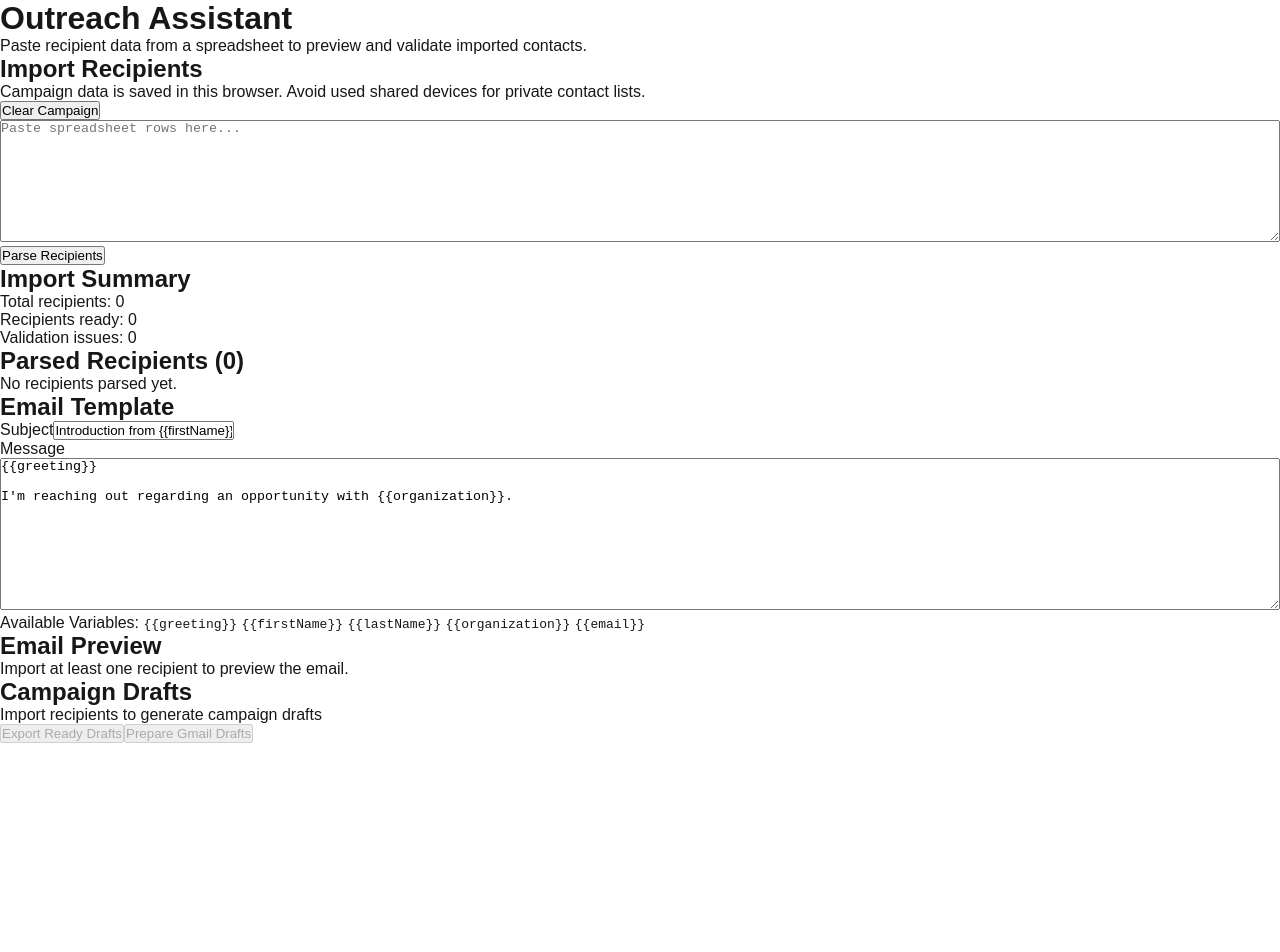
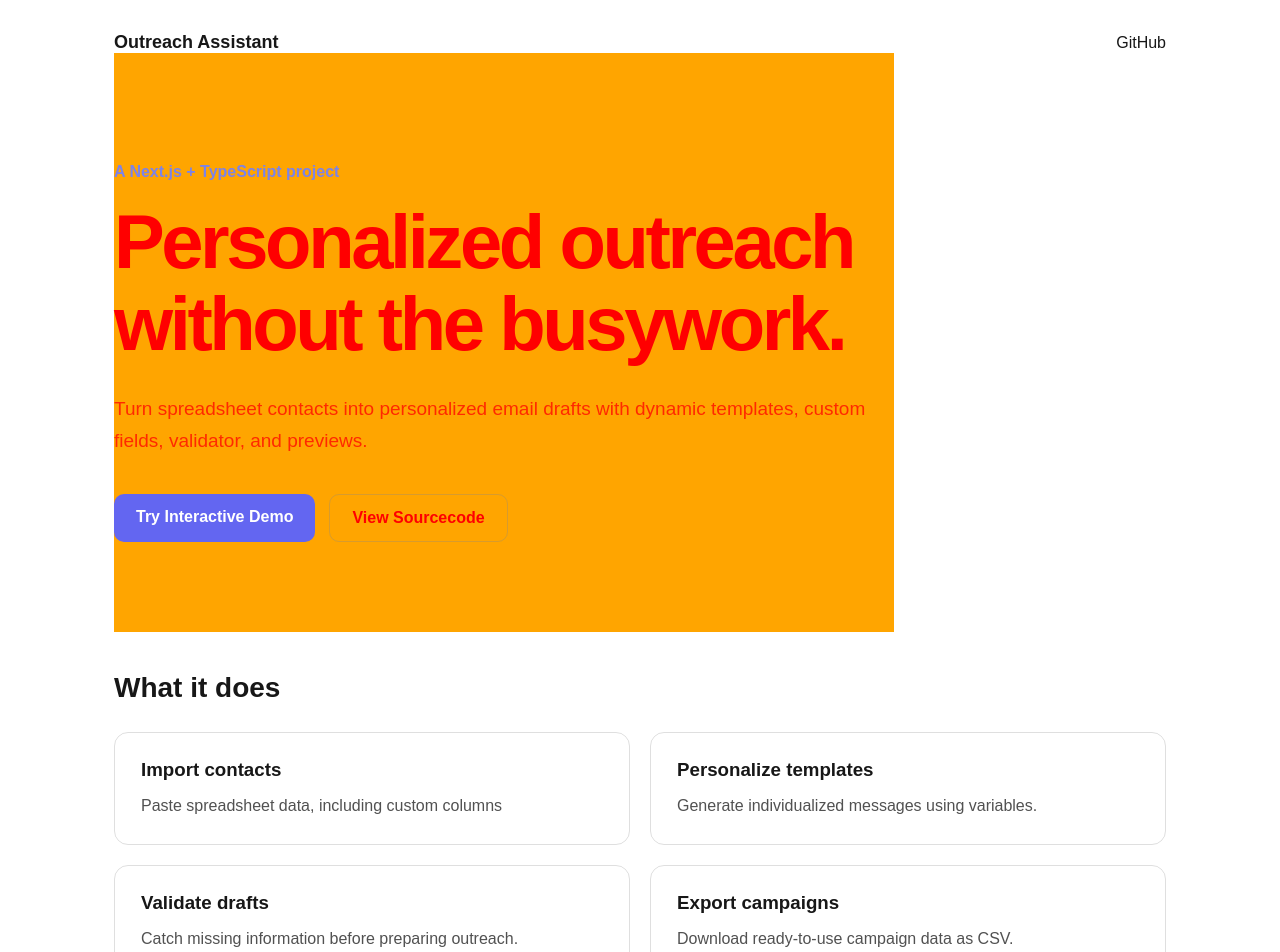
Before and after one commit to lightsage88/outreach-assistant, a Next.js app: page / in a window 1280 px wide. Shown: the top 952 px of the page. Before the commit the page ends 800 px from the top, so only its background shows below. Built offline with nearby package versions, Linux system fonts and the light colour scheme.

Commit message:
feat: add portfolio landing page

```diff
--- a/src/app/api/gmail/prepare-drafts/route.ts
+++ b/src/app/api/gmail/prepare-drafts/route.ts
@@ -5,8 +5,6 @@ import { prepareGmailDraftsRequestSchema } from "@/lib/schemas/emailDraftSchema"
 export async function POST (
     request: Request
 ) {
-    // TODO: Remove eventually, this is just for debugging purposes
-    console.log('POST running with request:', request);
     try {
         const body: unknown =
             await request.json()
--- a/src/app/page.module.css
+++ b/src/app/page.module.css
@@ -1,150 +1,114 @@
-.page {
-  --background: #fafafa;
-  --foreground: #fff;
 
-  --text-primary: #000;
-  --text-secondary: #666;
-
-  --button-primary-hover: #383838;
-  --button-secondary-hover: #f2f2f2;
-  --button-secondary-border: #ebebeb;
-
-  display: flex;
-  flex: 1;
-  flex-direction: column;
-  align-items: center;
-  justify-content: center;
-  font-family: var(--font-geist-sans);
-  background-color: var(--background);
+.main {
+  max-width: 1100px;
+  margin: 0 auto;
+  padding: 32px 24px;
+  width: 100%;
 }
 
-.main {
+.header {
   display: flex;
-  flex: 1;
-  width: 100%;
-  max-width: 800px;
-  flex-direction: column;
-  align-items: flex-start;
   justify-content: space-between;
-  background-color: var(--foreground);
-  padding: 120px 60px;
+  align-items: center;
 }
 
-.intro {
-  display: flex;
-  flex-direction: column;
-  align-items: flex-start;
-  text-align: left;
-  gap: 24px;
+.brand {
+  font-size: 18px;
+  font-weight: 700;
 }
 
-.intro h1 {
-  max-width: 320px;
-  font-size: 40px;
-  font-weight: 600;
-  line-height: 48px;
-  letter-spacing: -2.4px;
-  text-wrap: balance;
-  color: var(--text-primary);
+.hero {
+  padding: 110px 0 90px;
+  max-width: 780px;
+  color: red;
+  background: orange;
 }
 
-.intro p {
-  max-width: 440px;
-  font-size: 18px;
-  line-height: 32px;
-  text-wrap: balance;
-  color: var(--text-secondary);
+.eyebrow {
+  color: #7c83e8;
+  font-weight: 600;
+  margin-bottom: 20px;
 }
 
-.intro a {
-  font-weight: 500;
-  color: var(--text-primary);
+.hero h1 {
+  font-size: clamp(40px, 6vw, 76px);
+  line-height: 1.08;
+  letter-spacing: -0.045em;
 }
 
-.ctas {
-  display: flex;
-  flex-direction: row;
-  width: 100%;
-  max-width: 440px;
-  gap: 16px;
-  font-size: 14px;
+.description {
+  margin-top: 28px;
+  font-size: 19px;
+  line-height: 1.7;
+  opacity: 0.75;
 }
 
-.ctas a {
+.actions {
   display: flex;
-  justify-content: center;
-  align-items: center;
-  height: 40px;
-  padding: 0 16px;
-  border-radius: 128px;
-  border: 1px solid transparent;
-  transition: 0.2s;
-  cursor: pointer;
-  width: fit-content;
-  font-weight: 500;
+  gap: 14px;
+  flex-wrap: wrap;
+  margin-top: 36px;
 }
 
-a.primary {
-  background: var(--text-primary);
-  color: var(--background);
-  gap: 8px;
+.primary,
+.secondary {
+  padding: 14px 22px;
+  border-radius: 10px;
+  font-weight: 600;
 }
 
-a.secondary {
-  border-color: var(--button-secondary-border);
+.primary {
+  background: #6366f1;
+  color: white;
 }
 
-/* Enable hover only on non-touch devices */
-@media (hover: hover) and (pointer: fine) {
-  a.primary:hover {
-    background: var(--button-primary-hover);
-    border-color: transparent;
+.secondary {
+  border: 1px solid #8885;
+}
+
+.features {
+  padding: 40px 0 80px;
+}
+
+.features h2 {
+  font-size: 28px;
+  margin-bottom: 28px;
+}
+
+.grid {
+  display: grid;
+  grid-template-columns: repeat(2, 1fr);
+  gap: 20px;
+}
+
+.grid article {
+  padding: 26px;
+  border: 1px solid #8884;
+  border-radius: 14px;
+}
+
+.grid h3 {
+  margin-bottom: 12px;
+}
+
+.grid p {
+  line-height: 1.6;
+  opacity: 0.75;
+}
+
+.footer {
+  border-top: 1px solid #8884;
+  padding: 28px 0;
+  font-size: 14px;
+  opacity: 0.65;
+}
+
+@media (max-width: 650px) {
+  .hero {
+    padding: 70px 0;
   }
 
-  a.secondary:hover {
-    background: var(--button-secondary-hover);
-    border-color: transparent;
+  .grid {
+    grid-template-columns: 1fr;
   }
 }
-
-@media (max-width: 600px) {
-  .main {
-    padding: 48px 24px;
-  }
-
-  .intro {
-    gap: 16px;
-  }
-
-  .intro h1 {
-    font-size: 32px;
-    line-height: 40px;
-    letter-spacing: -1.92px;
-  }
-}
-
-@media (prefers-color-scheme: dark) {
-  .logo {
-    filter: invert();
-  }
-
-  .page {
-    --background: #000;
-    --foreground: #000;
-
-    --text-primary: #ededed;
-    --text-secondary: #999;
-
-    --button-primary-hover: #ccc;
-    --button-secondary-hover: #1a1a1a;
-    --button-secondary-border: #1a1a1a;
-  }
-}
-
-.code {
-  font-family: var(--font-geist-mono);
-  font-size: 0.9em;
-  background: color-mix(in srgb, currentColor 8%, transparent);
-  padding: 0.1em 0.4em;
-  border-radius: 6px;
-}
--- a/src/app/page.tsx
+++ b/src/app/page.tsx
@@ -1,5 +1,64 @@
-import OutreachWorkspace from "@/components/OutreachWorkspace";
+import Link from 'next/link';
+import styles from './page.module.css';
+
 
 export default function Home() {
-  return <OutreachWorkspace mode="private" />;
+  return (
+    <main className={styles.main}>
+      <header className={styles.header}>
+        <span className={styles.brand}>
+          Outreach Assistant
+        </span>
+        <a
+          href="https://github.com/lightsage88/outreach-assistant"
+          target="_blank"
+          rel="noopener noreferrer"
+        >
+          GitHub
+        </a>
+      </header>
+      <section className={styles.hero}>
+        <p className={styles.eyebrow}>A Next.js + TypeScript project</p>
+        <h1>Personalized outreach without the busywork.</h1>
+        <p className={styles.description}>
+          Turn spreadsheet contacts into personalized email drafts with dynamic templates, custom fields, validator, and previews.
+        </p>
+        <div className={styles.actions}>
+          <Link href="/demo" className={styles.primary}>
+            Try Interactive Demo
+          </Link>
+          <a href="https://github.com/lightsage88/outreach-assistant"
+            target="_blank"
+            rel="noopener noreferrer"
+            className={styles.secondary}>
+            View Sourcecode
+          </a>
+        </div>
+      </section>
+      <section className={styles.features}>
+        <h2>What it does</h2>
+        <div className={styles.grid}>
+          <article>
+            <h3>Import contacts</h3>
+            <p>Paste spreadsheet data, including custom columns</p>
+          </article>
+          <article>
+            <h3>Personalize templates</h3>
+            <p>Generate individualized messages using variables.</p>
+          </article>
+          <article>
+            <h3>Validate drafts</h3>
+            <p>Catch missing information before preparing outreach.</p>
+          </article>
+          <article>
+            <h3>Export campaigns</h3>
+            <p>Download ready-to-use campaign data as CSV.</p>
+          </article>
+        </div>
+      </section>
+      <footer className={styles.footer}>
+        Built with Next.js, React, TypeScript, Zod, Papa Parse, and LoDash
+      </footer>
+    </main>
+  );
 }
--- /dev/null
+++ b/src/app/workspace/page.tsx
@@ -0,0 +1,5 @@
+import OutreachWorkspace from "@/components/OutreachWorkspace";
+
+export default function WorkspacePage() {
+    return <OutreachWorkspace mode="private" />;
+}
--- a/src/components/OutreachWorkspace.tsx
+++ b/src/components/OutreachWorkspace.tsx
@@ -42,6 +42,7 @@ export default function OutreachWorkspace({ mode = "private",}: OutreachWorkspac
 
   useEffect(() => {
     if (mode === "demo") {
+        //TODO: Calling setState synchronously can cause cascading renders that can hurt performance.
         setRecipients(demoCampaign.recipients);
         setSubjectTemplate(demoCampaign.subjectTemplate);
         setBodyTemplate(demoCampaign.bodyTemplate);
@@ -74,11 +75,12 @@ export default function OutreachWorkspace({ mode = "private",}: OutreachWorkspac
         subjectTemplate,
         bodyTemplate
       });
+      //TODO: Calling setState synchronously can cause cascading renders that can hurt performance.
       setStorageError("");
     } catch {
       setStorageError("Unable to save campaign locally.");
     }
-  }, [campaignLoaded, recipients, subjectTemplate, bodyTemplate]);
+  }, [campaignLoaded, recipients, subjectTemplate, bodyTemplate, mode]);
 
   // const previewRecipient = recipients[0];
   const previewRecipient = recipients.find(recipient => recipient.id === previewRecipientId) ?? recipients[0];
@@ -129,7 +131,6 @@ export default function OutreachWorkspace({ mode = "private",}: OutreachWorkspac
     try {
       // Step 1: Convert spreadsheet text input into recipient objects
       const parsed = parseRecipients(input);
-      console.log('parsed recipients', parsed);
       // Step 2: Update our application state
       setRecipients(parsed);
       setPreviewRecipientId(parsed[0]?.id ?? "");
@@ -224,25 +225,30 @@ export default function OutreachWorkspace({ mode = "private",}: OutreachWorkspac
   const issuesByRecipient = groupBy(validationIssues, issue => issue.recipientId);
   return (
     <main>
-        {mode === "demo" && (
-            <p>
+        {mode === "demo" &&
+            (<p>
                 Interactive Demo — Fictional contacts.
                 Changes are not saved, and no emails are sent.
-            </p>
-        )}
+            </p>)
+        }
       <h1>Outreach Assistant</h1>
-
       <p>
         Paste recipient data from a spreadsheet to preview and validate imported contacts.
       </p>
-
       <section>
         <h2>Import Recipients</h2>
-        <p>
-          Campaign data is saved in this browser.
-          Avoid used shared devices for private contact lists.
-        </p>
-        {storageError && <p role="alert">{storageError}</p>}
+        {mode === "private" && (
+        <>
+            <p>
+                Campaign data is saved in this browser.
+                Avoid using shared devices for private contact lists.
+            </p>
+
+            {storageError && (
+                <p role="alert">{storageError}</p>
+            )}
+        </>
+        )}
         {mode === "private" && (
         <button type="button" onClick={handleClearCampaign}>
           Clear Campaign
@@ -300,7 +306,6 @@ export default function OutreachWorkspace({ mode = "private",}: OutreachWorkspac
             </thead>
             <tbody>
               {recipients.map(recipient => {
-                console.log('das recipient', recipient);
               const issues = issuesByRecipient[recipient.id] ?? [];
                 return (
                   <tr key={recipient.id}>
```
